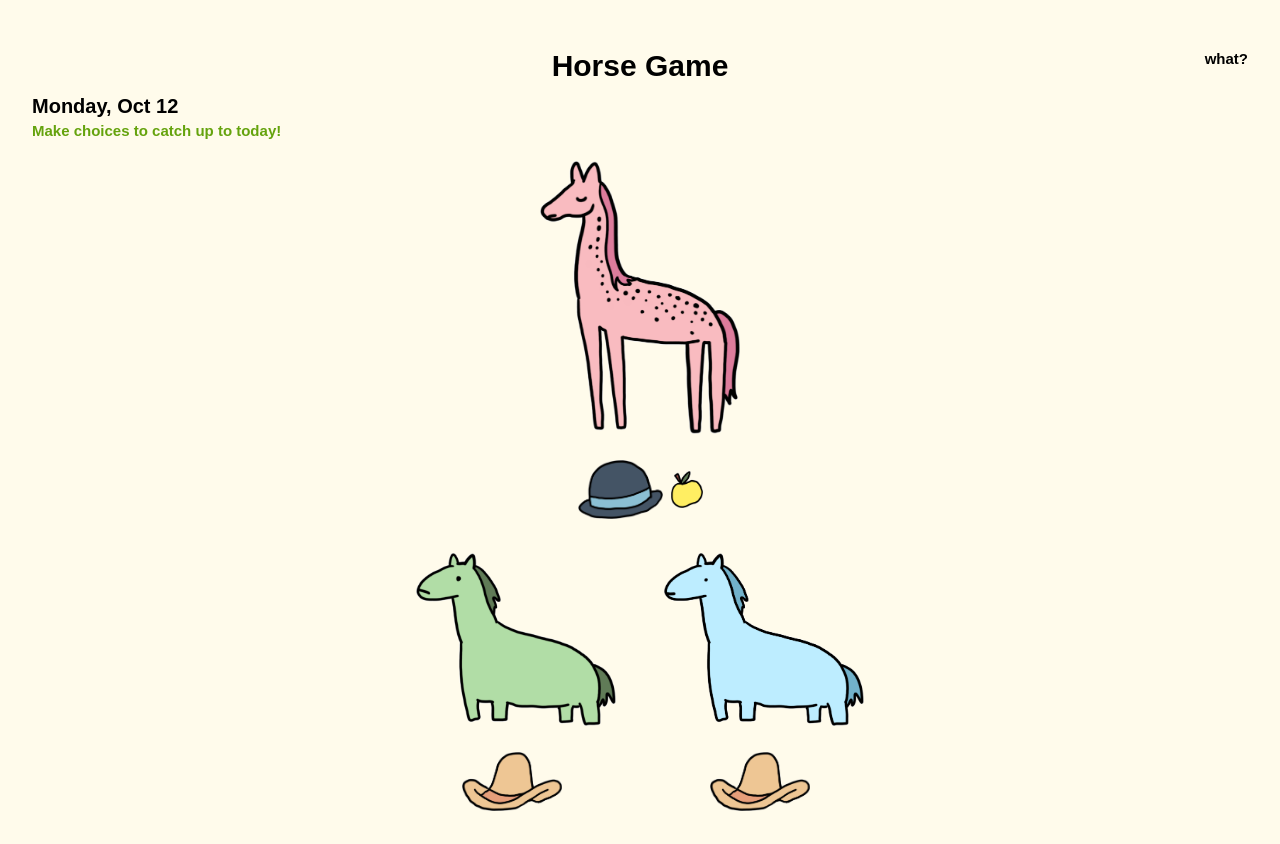
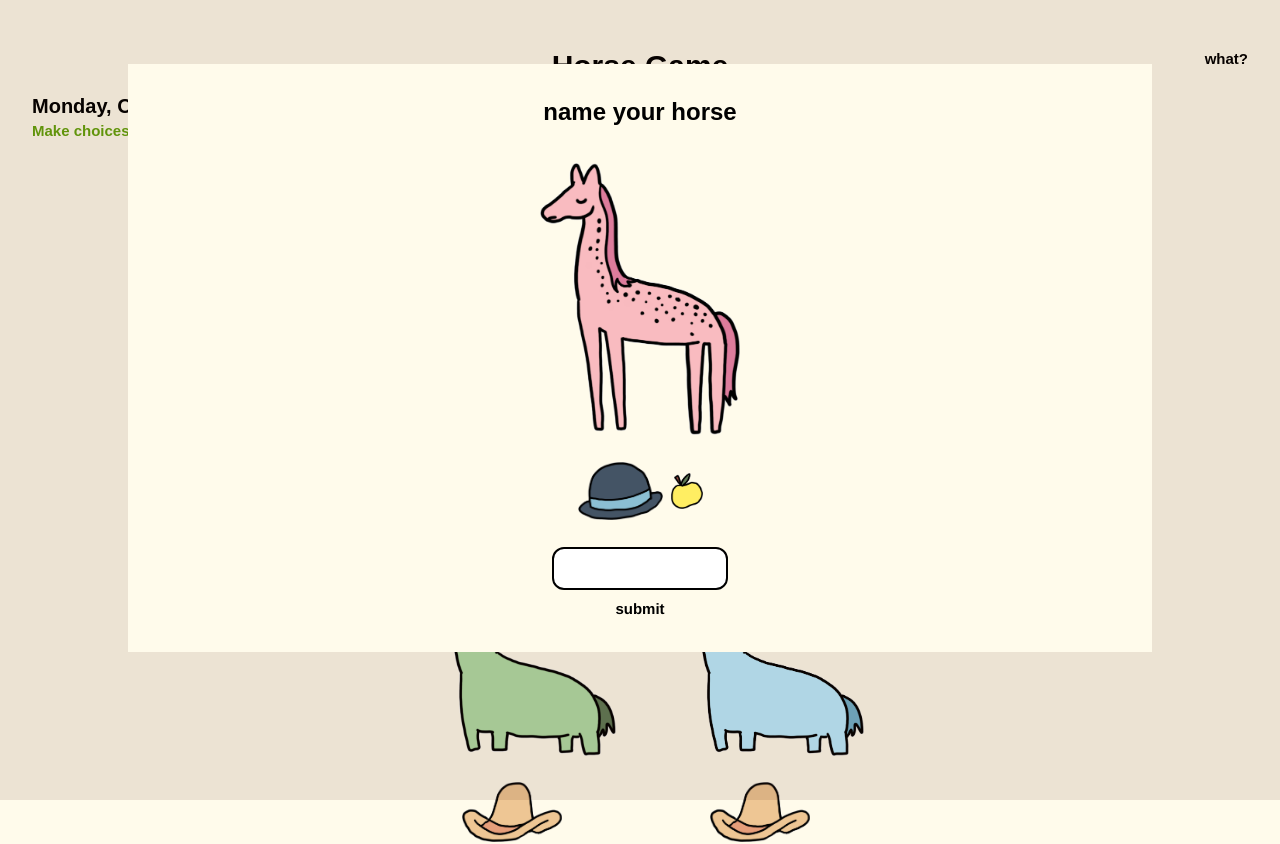
Before and after one commit to patriciadgao/horse-games, a React (Create React App) app: page / in a window 1280 px wide. Shown: the top 844 px of the page. Built offline with nearby package versions, Linux system fonts and the light colour scheme.

Commit message:
name your horse :)

```diff
--- a/src/App.css
+++ b/src/App.css
@@ -13,3 +13,9 @@
   text-align: center;
   min-height: 100vh;
 }
+
+.SpecialButton {
+  all: unset;
+  cursor: pointer;
+  font-weight: bold;
+}
--- a/src/components/Button.jsx
+++ b/src/components/Button.jsx
@@ -1,8 +1,8 @@
 export const Button = (props) => {
   const { children, onClick } = props;
   return (
-    <div onClick={props.onClick} className="font-bold cursor-pointer">
-      {children}{" "}
+    <div onClick={onClick} className="font-bold cursor-pointer">
+      {children}
     </div>
   );
 };
--- a/src/components/HorseArea.jsx
+++ b/src/components/HorseArea.jsx
@@ -14,10 +14,12 @@ import {
 } from "../utils/horseGameFunctions";
 import { Button } from "./Button";
 import { Goals } from "./Goals";
+import { HorseNamer } from "./HorseNamer";
 
 export const HorseArea = (props) => {
   const { needsRefresh, setNeedsRefresh } = props;
   const [currentHorse, setCurrentHorse] = useState();
+  const [horseName, setHorseName] = useState();
   const [leftHorse, setLeftHorse] = useState();
   const [rightHorse, setRightHorse] = useState();
   const [isPaused, setIsPaused] = useState();
@@ -25,12 +27,18 @@ export const HorseArea = (props) => {
   const [playingDate, setPlayingDate] = useState();
   const [demoOver, setDemoOver] = useState();
   const [goals, setGoals] = useState();
+  const [horseNamerOpen, setHorseNamerOpen] = useState();
   const [showConfetti, setShowConfetti] = useState(false);
   const [choiceMadeMessage, setChoiceMadeMessage] = useState();
   const [gameOverMessage, setGameOverMessage] = useState();
 
+  const nameHorse = useCallback((name) => {
+    setHorseName(name);
+  }, []);
+
   const refreshGame = useCallback(() => {
     const currentHorse = JSON.parse(localStorage.getItem("current_horse"));
+    const currentHorseName = localStorage.getItem("current_horse_name");
     const newGoals = JSON.parse(localStorage.getItem("goals"));
     setCurrentHorse(currentHorse);
     setGoals(newGoals);
@@ -56,6 +64,12 @@ export const HorseArea = (props) => {
           boxShadow: "none",
         },
       });
+    }
+
+    if (!currentHorseName) {
+      setHorseNamerOpen(true);
+    } else {
+      setHorseName(currentHorseName);
     }
 
     setIsPaused(isNowPaused);
@@ -86,6 +100,12 @@ export const HorseArea = (props) => {
 
   return (
     <div className="flex flex-col justify-center px-8">
+      <HorseNamer
+        isOpen={horseNamerOpen}
+        setIsOpen={setHorseNamerOpen}
+        currentHorse={currentHorse}
+        onSetHorseName={nameHorse}
+      />
       <PlayingDate
         playingDate={playingDate}
         isPaused={isPaused}
@@ -100,6 +120,7 @@ export const HorseArea = (props) => {
             </div>
           </div>
         )}
+        <div className="mb-6">
           <div className="mb-2 flex justify-center">
             <Horse
               horse={currentHorse}
@@ -107,6 +128,8 @@ export const HorseArea = (props) => {
                 currentHorse && (currentHorse.apples > 0 || currentHorse.hat)
               }
             />
+          </div>
+          <div>{`Your horse, ${horseName}`}</div>
         </div>
         {isPaused ? (
           isFinished ? (
@@ -201,7 +224,7 @@ const PlayingDate = (props) => {
   });
 
   return (
-    <div className="DisplayFont text-left mb-4">
+    <div className="DisplayFont text-left">
       <div className="font-bold text-xl">
         {isPaused ? currentDateFormatted : playingDateFormatted}
       </div>
--- /dev/null
+++ b/src/components/HorseNamer.jsx
@@ -0,0 +1,38 @@
+import { Horse } from "./HorseArea";
+import { Modal } from "./Modal";
+
+export const HorseNamer = (props) => {
+  const { isOpen, setIsOpen, currentHorse, onSetHorseName } = props;
+
+  function nameHorse(formData) {
+    const name = formData.get("horseName");
+    localStorage.setItem("current_horse_name", name);
+    onSetHorseName(name);
+    setIsOpen(false);
+  }
+
+  return (
+    <Modal isEvil isOpen={isOpen} setIsOpen={setIsOpen} title="name your horse">
+      <Horse
+        horse={currentHorse}
+        showAppleBox={
+          currentHorse && (currentHorse.apples > 0 || currentHorse.hat)
+        }
+      />
+      <form action={nameHorse}>
+        <div>
+          <input
+            className="text-center w-44 p-2 my-2 border-black border-solid border-2 rounded-xl focus:outline-none"
+            name="horseName"
+            maxLength={15}
+          />
+        </div>
+        <div>
+          <button type="submit" className="SpecialButton">
+            submit
+          </button>
+        </div>
+      </form>
+    </Modal>
+  );
+};
--- a/src/components/Modal.jsx
+++ b/src/components/Modal.jsx
@@ -1,20 +1,37 @@
+import { useCallback } from "react";
 import { Button } from "./Button";
 
 export const Modal = (props) => {
-  const { isOpen, setIsOpen, children, title } = props;
+  const { isOpen, setIsOpen, children, title, isEvil } = props;
+
+  /*
+    Wahahaha
+    If the modal is evil
+    it shall not close
+    until the user does the thing
+  */
+  const clickFunction = useCallback(() => {
+    if (!isEvil) {
+      setIsOpen(false);
+    }
+  }, [isEvil, setIsOpen]);
 
   return (
     isOpen && (
       <>
         <div
           className="min-h-[100vh] min-w-[100vw] opacity-10 bg-amber-950 z-10 fixed top-0 left-0"
-          onClick={() => setIsOpen(false)}
+          onClick={clickFunction}
         />
         <div className="z-20 bg-amber-50 p-8 w-[80vw] fixed top-[5vw] left-[10vw] overflow-auto max-h-[90vh]">
           <div className="DisplayFont flex justify-between">
             <div className="w-3" />
             <div className="text-2xl font-bold mb-8">{title}</div>
-            <Button onClick={() => setIsOpen(false)}>back</Button>
+            {isEvil ? (
+              <div className="w-3" />
+            ) : (
+              <Button onClick={() => setIsOpen(false)}>back</Button>
+            )}
           </div>
           {children}
         </div>
--- a/src/utils/horseGameFunctions.js
+++ b/src/utils/horseGameFunctions.js
@@ -13,6 +13,7 @@ export function startGame(week) {
     localStorage.setItem('goals', JSON.stringify(weekData.goals));
     localStorage.setItem('playing_week', JSON.stringify(week));
     localStorage.removeItem('week_finished');
+    localStorage.removeItem('current_horse_name');
 }
 
 export function getCurrentDate() {
```
Lines whose indentation alone changed are shown as unchanged.
